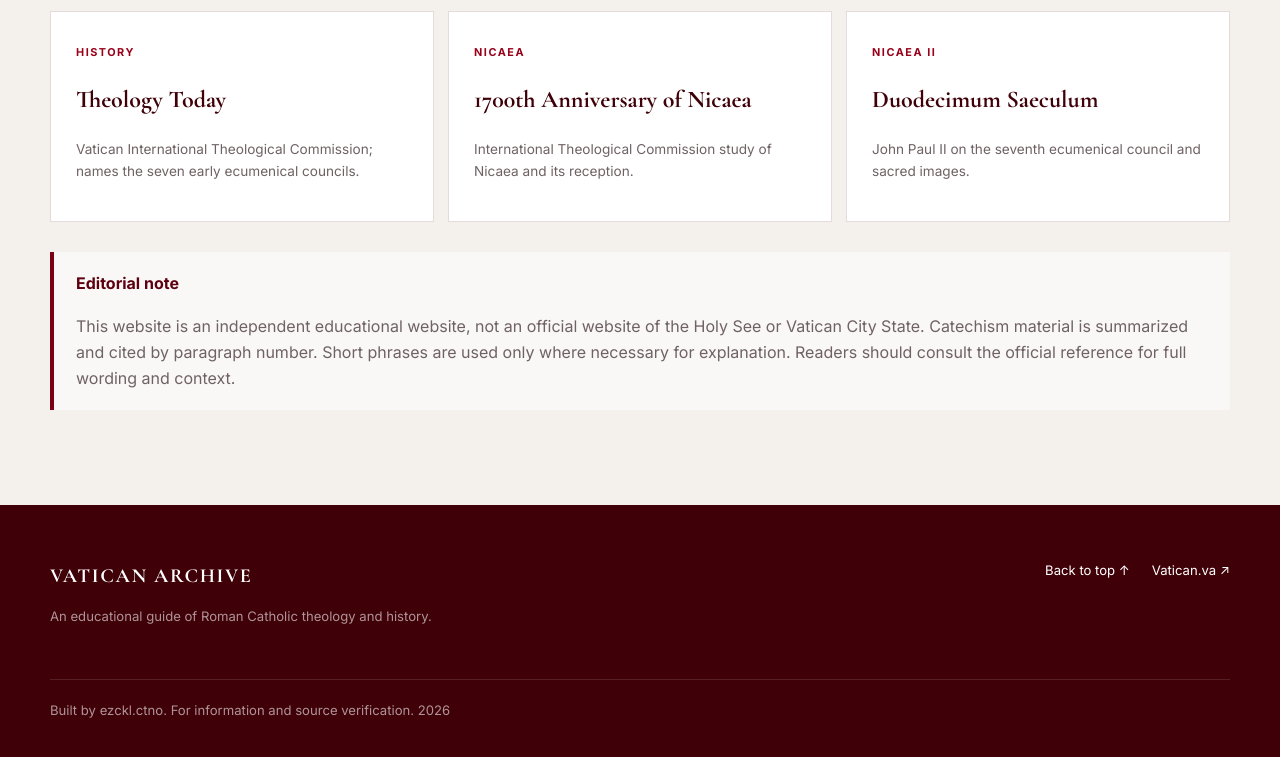
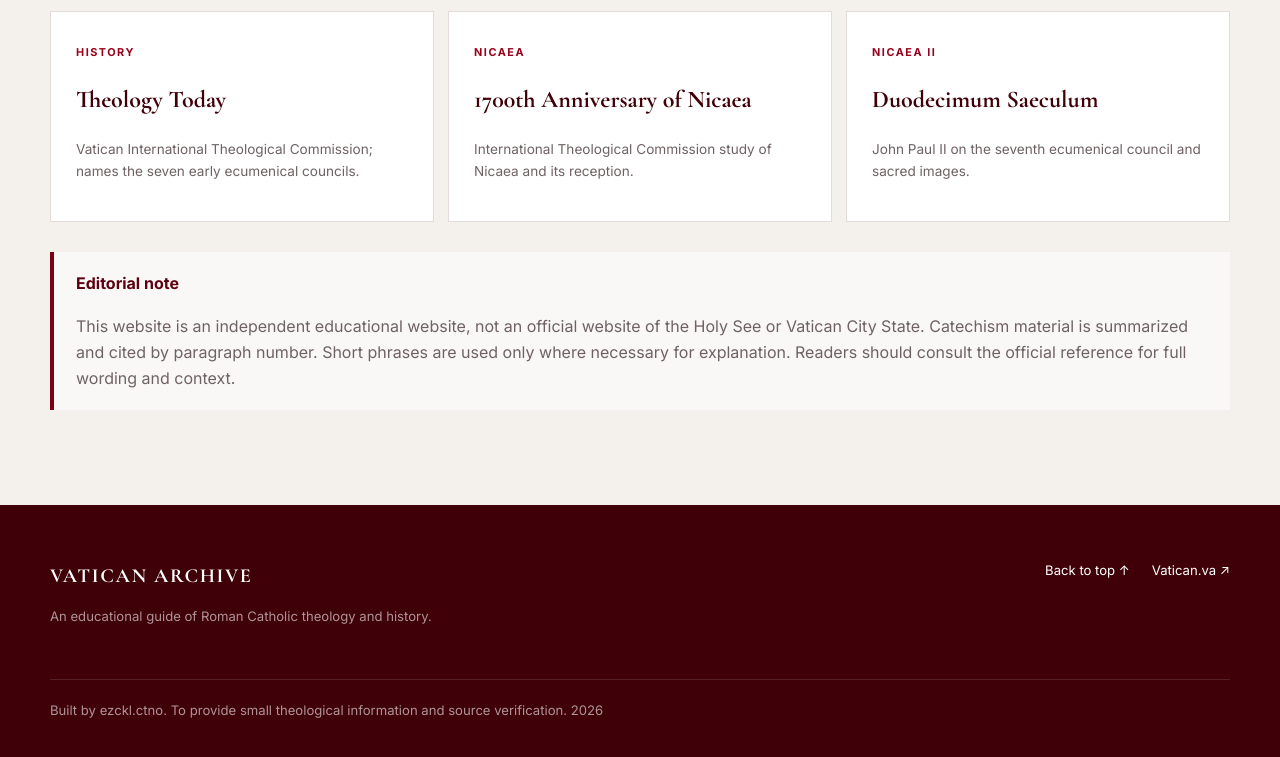
Before and after one commit to ezckl0ctno/Vatican-Archive, a plain HTML site: page index.html in a window 1280 px wide. Shown: the part 8887-9644 px from the top of the page. Drawn offline with nearby package versions, Linux system fonts and the light colour scheme.

Commit message:
index.html

```diff
--- a/index.html
+++ b/index.html
@@ -435,7 +435,7 @@
         <a href="#top">Back to top ↑</a>
         <a href="https://www.vatican.va/" target="_blank" rel="noopener">Vatican.va ↗</a>
       </div>
-      <p class="copyright">Built by ezckl.ctno. For information and source verification. <span id="year"></span></p>
+      <p class="copyright">Built by ezckl.ctno. To provide small theological information and source verification. <span id="year"></span></p>
     </div>
   </footer>
 
```
